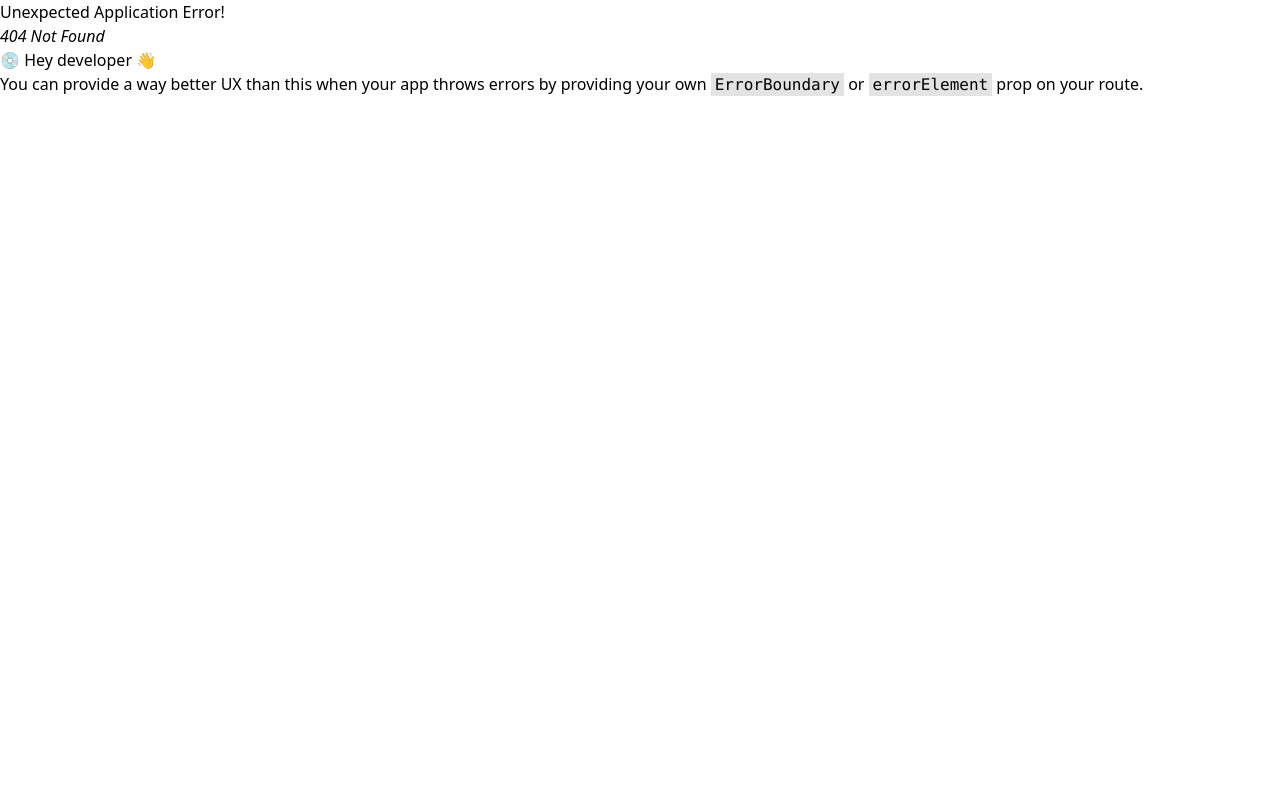
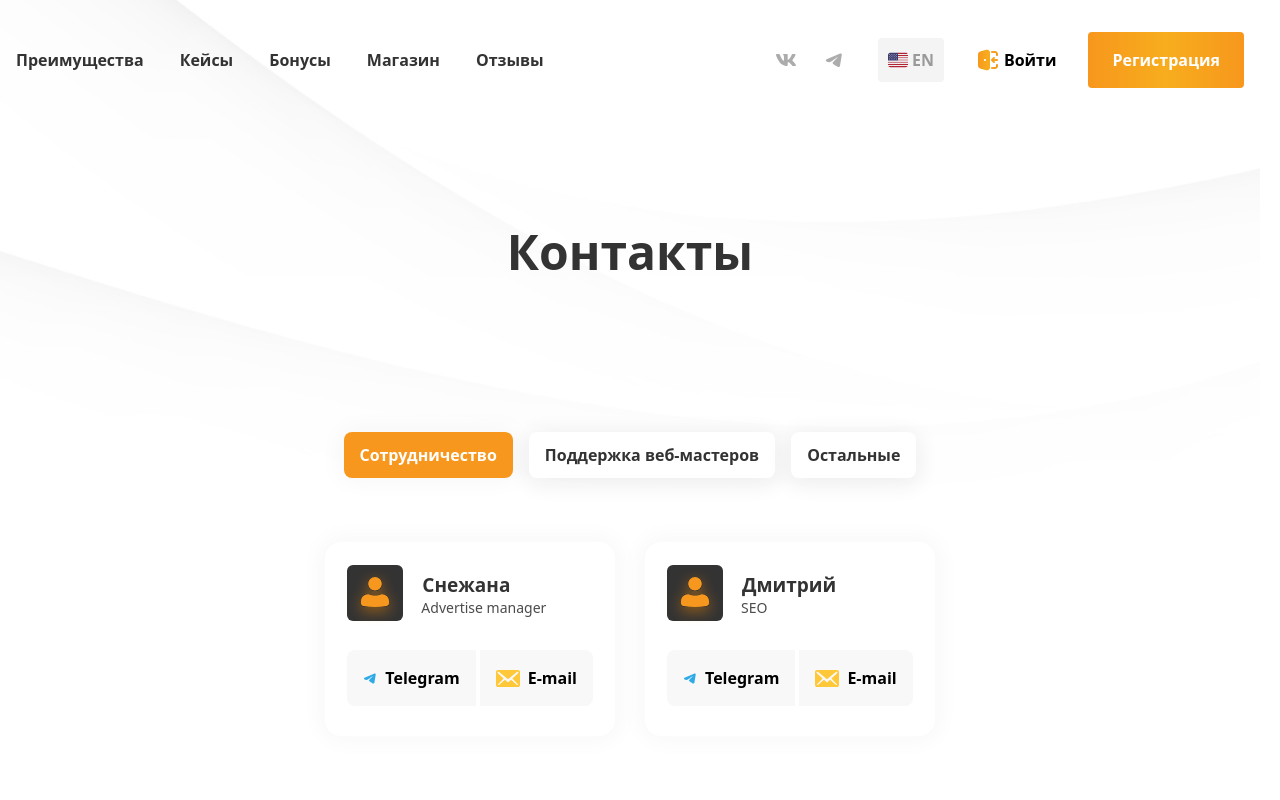
Before and after one commit to bryzZz/some-landing, a React (Vite) app: page /some-landing/contacts in a window 1280 px wide. Before the commit this address had no page. Shown: the top 800 px of the page. Built offline with nearby package versions, Linux system fonts and the light colour scheme; a web font is replaced by a local one.

Commit message:
add contacts

```diff
--- a/src/App.tsx
+++ b/src/App.tsx
@@ -1,7 +1,7 @@
 import React from "react";
 import { createBrowserRouter, RouterProvider } from "react-router-dom";
 
-import { Authorized, Home, FAQ, PointsStore, Bonuses } from "pages";
+import { Authorized, Home, FAQ, PointsStore, Bonuses, Contacts } from "pages";
 import { BASE_PATH } from "./constants";
 
 const router = createBrowserRouter([
@@ -25,6 +25,10 @@ const router = createBrowserRouter([
         path: "bonuses/",
         element: <Bonuses />,
       },
+      {
+        path: "contacts/",
+        element: <Contacts />,
+      },
     ],
   },
 ]);
--- /dev/null
+++ b/src/pages/Contacts/Contacts.tsx
@@ -0,0 +1,136 @@
+import React, { useState } from "react";
+
+import { TabPanel } from "components";
+
+import Person from "assets/icons/person.svg";
+import { ReactComponent as Telegram } from "assets/icons/telegram-2.svg";
+import { ReactComponent as Mail } from "assets/icons/mail.svg";
+import { Link } from "react-router-dom";
+import { twMerge } from "tailwind-merge";
+
+const contacts = [
+  {
+    label: "Сотрудничество",
+    items: [
+      {
+        avatar: Person,
+        name: "Снежана",
+        role: "Advertise manager",
+        telegram: "as",
+        mail: "asd",
+      },
+      {
+        avatar: Person,
+        name: "Дмитрий",
+        role: "SEO",
+        telegram: "as",
+        mail: "asd",
+      },
+    ],
+  },
+  {
+    label: "Поддержка веб-мастеров",
+    items: [
+      {
+        avatar: Person,
+        name: "Снежана",
+        role: "Advertise manager",
+        telegram: "as",
+        mail: "asd",
+      },
+      {
+        avatar: Person,
+        name: "Дмитрий",
+        role: "SEO",
+        telegram: "as",
+        mail: "asd",
+      },
+    ],
+  },
+  {
+    label: "Остальные",
+    items: [
+      {
+        avatar: Person,
+        name: "Снежана",
+        role: "Advertise manager",
+        telegram: "as",
+        mail: "asd",
+      },
+      {
+        avatar: Person,
+        name: "Дмитрий",
+        role: "SEO",
+        telegram: "as",
+        mail: "asd",
+      },
+    ],
+  },
+];
+
+const labels = contacts.map(({ label }) => label);
+
+export const Contacts: React.FC = () => {
+  const [tabValue, setTabValue] = useState(0);
+
+  return (
+    <section className="base-container">
+      <h1 className="heading-1 mb-40 text-center">Контакты</h1>
+
+      <div className="mb-16 flex items-center justify-center gap-4">
+        {labels.map((label, i) => (
+          <button
+            key={i}
+            className={twMerge(
+              "rounded-lg bg-text-100 px-4 py-[11px] font-bold text-text-400 shadow-200 transition-all",
+              i === tabValue && "bg-primary-100 text-text-100 shadow-100"
+            )}
+            onClick={() => setTabValue(i)}
+          >
+            {label}
+          </button>
+        ))}
+      </div>
+
+      <div className="mb-24">
+        {contacts.map(({ items }, i) => (
+          <TabPanel value={i} tabValue={tabValue} key={i}>
+            <div className="flex items-center justify-center gap-[30px]">
+              {items.map(({ avatar, name, role, telegram, mail }, i) => (
+                <div
+                  key={i}
+                  className="rounded-2xl bg-text-100 p-[22px] pb-[30px] shadow-100"
+                >
+                  <div className="mb-6 flex items-center gap-[18px]">
+                    <img src={avatar} className="w-14 object-contain" />
+                    <div>
+                      <p className="heading-4 p-[1px]">{name}</p>
+                      <p className="sub-heading-4">{role}</p>
+                    </div>
+                  </div>
+
+                  <div className="flex items-center gap-1">
+                    <Link
+                      to={telegram}
+                      className="flex items-center gap-2 rounded-bl-lg rounded-tl-lg bg-[#F8F8F8] p-4 font-semibold"
+                    >
+                      <Telegram />
+                      Telegram
+                    </Link>
+                    <Link
+                      to={mail}
+                      className="flex items-center gap-2 rounded-br-lg rounded-tr-lg bg-[#F8F8F8] p-4 font-semibold"
+                    >
+                      <Mail />
+                      E-mail
+                    </Link>
+                  </div>
+                </div>
+              ))}
+            </div>
+          </TabPanel>
+        ))}
+      </div>
+    </section>
+  );
+};
--- /dev/null
+++ b/src/pages/Contacts/index.ts
@@ -0,0 +1 @@
+export * from "./Contacts";
--- a/src/pages/PointsStore/PointsStore.tsx
+++ b/src/pages/PointsStore/PointsStore.tsx
@@ -7,7 +7,6 @@ import CardImage1 from "assets/images/points-store-card-1.png";
 import CardImage2 from "assets/images/points-store-card-2.png";
 import CardImage3 from "assets/images/points-store-card-3.png";
 import { ReactComponent as UpDownArrows } from "assets/icons/up-down-arrows.svg";
-import { ReactComponent as Search } from "assets/icons/search.svg";
 
 const infoCards = [
   {
--- a/src/pages/index.ts
+++ b/src/pages/index.ts
@@ -3,3 +3,4 @@ export * from "./Home";
 export * from "./FAQ";
 export * from "./PointsStore";
 export * from "./Bonuses";
+export * from "./Contacts";
```
Also changed, not shown: src/assets/icons/mail.svg (added).
